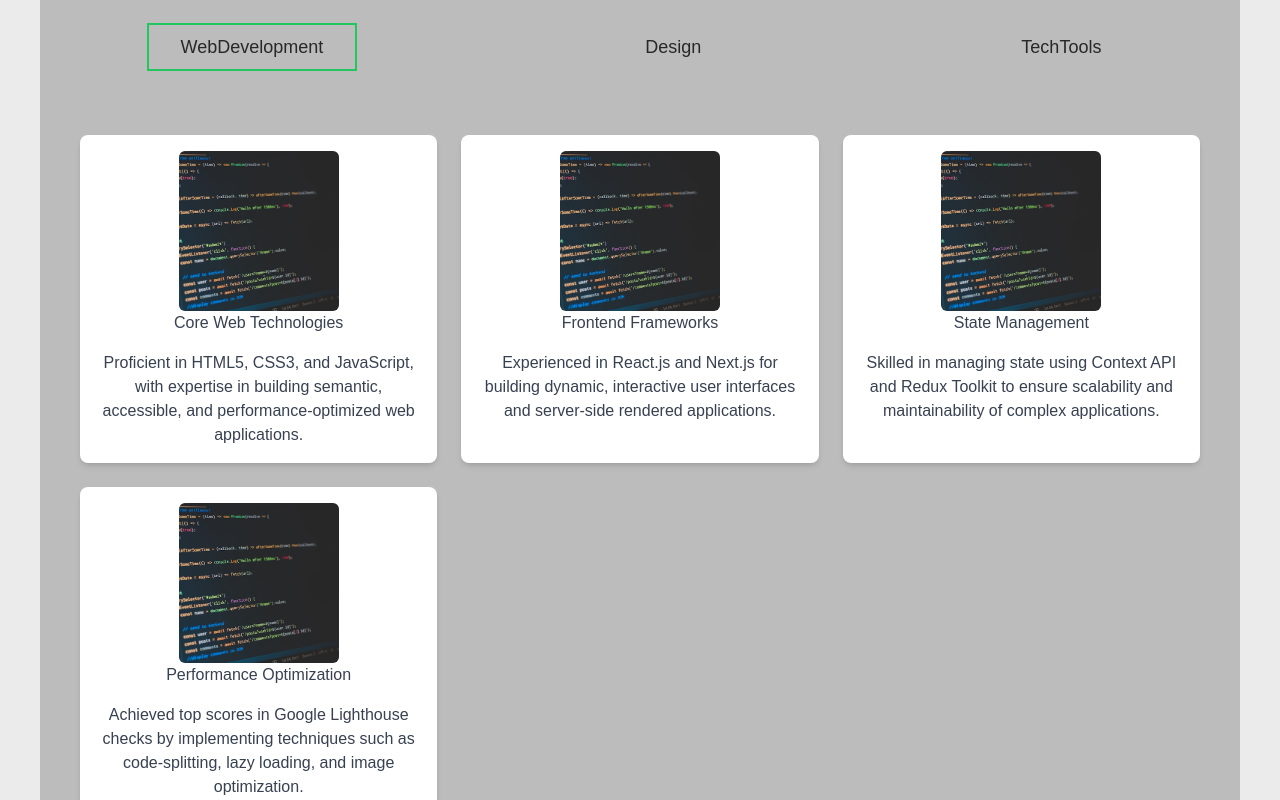
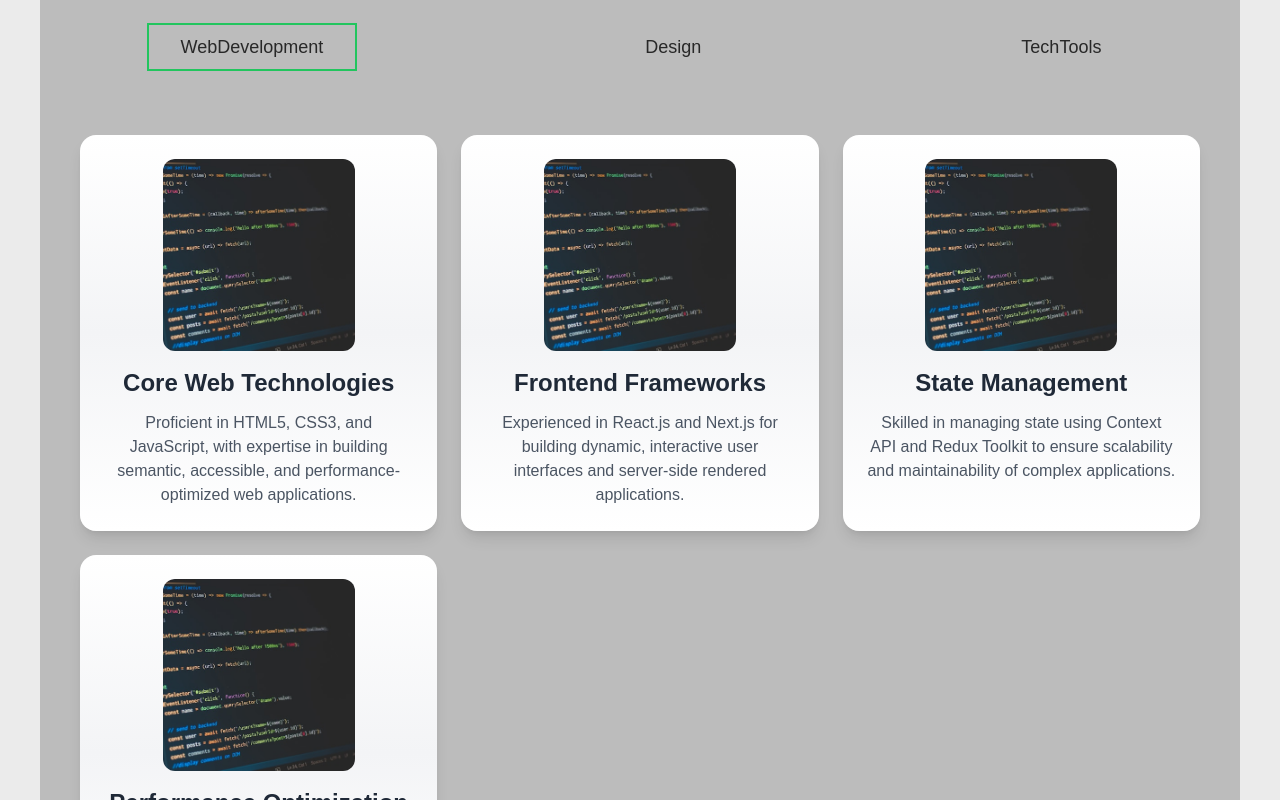
Before and after one commit to shay122990/next-portfolio, a Next.js app: page / in a window 1280 px wide. Shown: the part 3220-4020 px from the top of the page. Built offline with nearby package versions, Linux system fonts and the light colour scheme; a web font is replaced by a local one.

Commit message:
sevice card - style - bg change

```diff
--- a/src/app/components/service-card/ServiceCard.tsx
+++ b/src/app/components/service-card/ServiceCard.tsx
@@ -7,16 +7,19 @@ type ServiceCardProps = {
   image: string | StaticImageData;
 };
 
-const ServiceCard = ({ id,title, paragraph, image }: ServiceCardProps) => {
+const ServiceCard = ({ id, title, paragraph, image }: ServiceCardProps) => {
   return (
-    <div className="flex flex-col items-center text-center bg-white shadow-md rounded-lg p-4">
-      <Image
-        src={image}
-        alt={`Tech Image ${id}`}
-        className="h-40 w-40 object-cover rounded-md"
-      />
-      <span className="text-gray-700">{title}</span>
-      <p className="text-gray-700 mt-4">{paragraph}</p>
+    <div className="flex flex-col items-center text-center bg-gradient-to-b from-white via-gray-100 to-white  dark:from-blue-500 dark:to-teal-400 shadow-lg rounded-2xl p-6 transition-transform transform hover:scale-105 hover:shadow-2xl duration-300">
+      <div className="relative h-48 w-48 mb-4">
+        <Image
+          src={image}
+          alt={`Tech Image ${id}`}
+          fill
+          className="object-cover rounded-xl"
+        />
+      </div>
+      <h3 className="text-2xl font-bold text-gray-800 dark:text-white">{title}</h3>
+      <p className="text-gray-600 dark:text-gray-300 mt-3">{paragraph}</p>
     </div>
   );
 };
```
Also changed, not shown: 1 other file (tests, documents, lock files or other folders).
